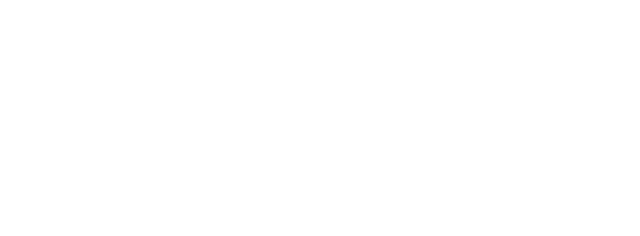
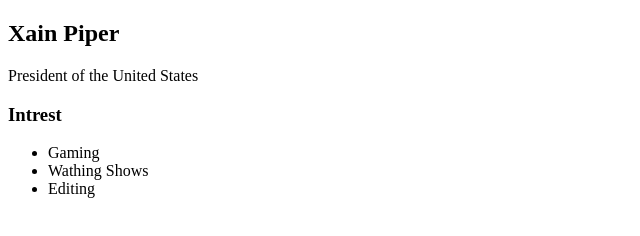
Before and after one commit to XainP14/XainP14.github.io, a plain HTML site: page index.html in a window 1280 px wide. Shown: the whole page, without its empty margins (0-640 px from the left). Drawn offline with Linux system fonts and the light colour scheme.

Commit message:
add index.html and css files

```diff
--- a/index.html
+++ b/index.html
@@ -7,7 +7,26 @@
   <body>
     <div>
       <nav></nav>
-      <main></main>
+      <main>
+        <!--Sidebar section-->
+        <div>
+
+        </div>
+        <!--Content section-->
+        <h2>Xain Piper</h2>
+        <p>President of the United States</p>
+        <!--Intrest Section-->
+        <div><h3>Intrest</h3>
+          <ul>
+            <li>Gaming</li>
+            <li>Wathing Shows</li>
+            <li>Editing</li>
+          </ul>
+        </div>
+        <div>
+
+        </div>
+      </main>
     </div>
   </body>
 </html>
```
